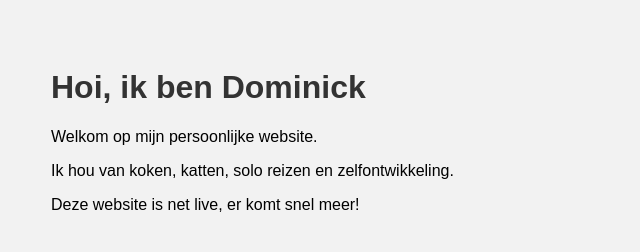
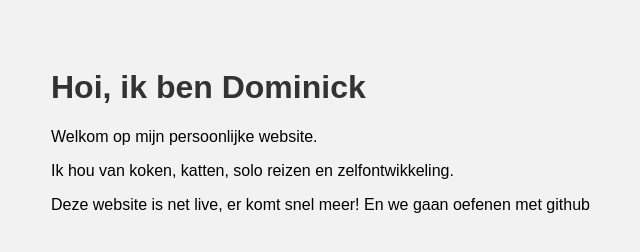
Before and after one commit to dominickbos/dominickbos.github.io, a plain HTML site: page index.html in a window 1280 px wide. Shown: the whole page, without its empty margins (289-929 px from the left). Drawn offline with Linux system fonts and the light colour scheme.

Commit message:
index.html

```diff
--- a/index.html
+++ b/index.html
@@ -12,6 +12,6 @@
     <h1>Hoi, ik ben Dominick</h1>
     <p>Welkom op mijn persoonlijke website.</p>
     <p>Ik hou van koken, katten, solo reizen en zelfontwikkeling.</p>
-    <p>Deze website is net live, er komt snel meer!</p>
+    <p>Deze website is net live, er komt snel meer! En we gaan oefenen met github</p>
   </body>
 </html>
```
